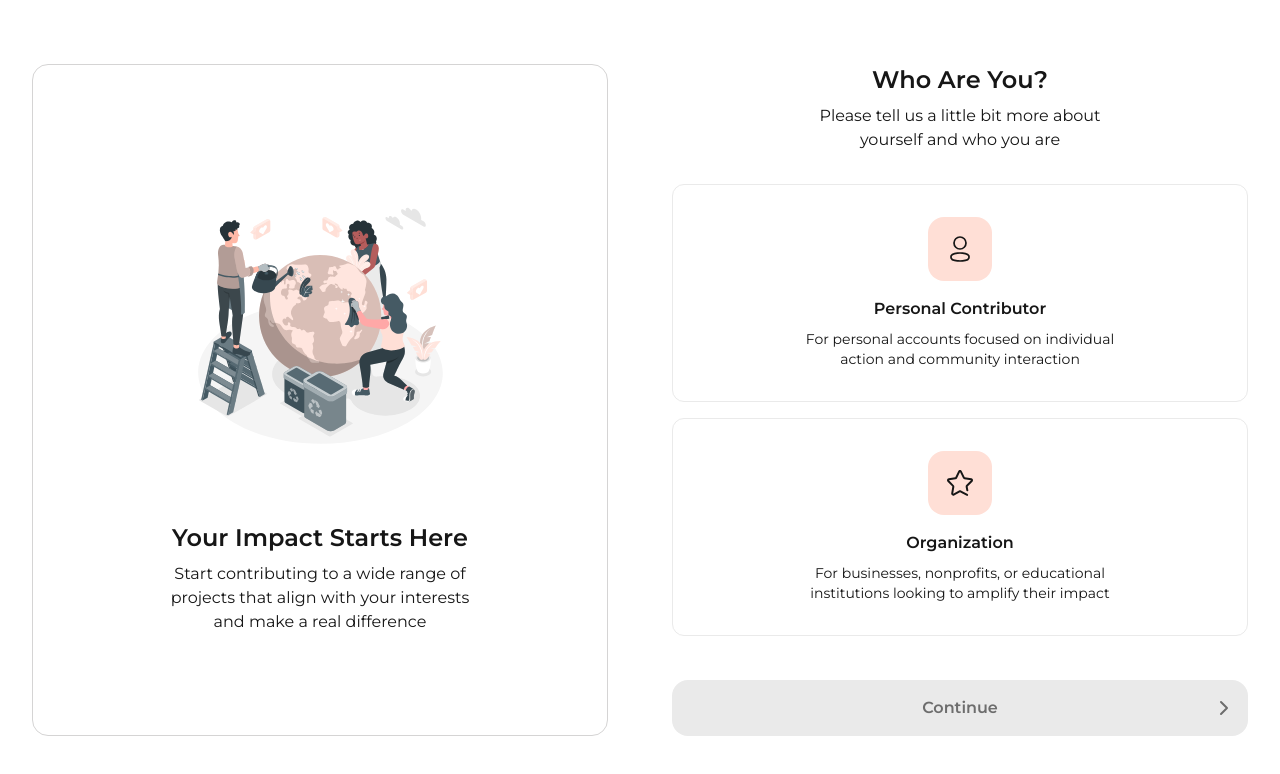
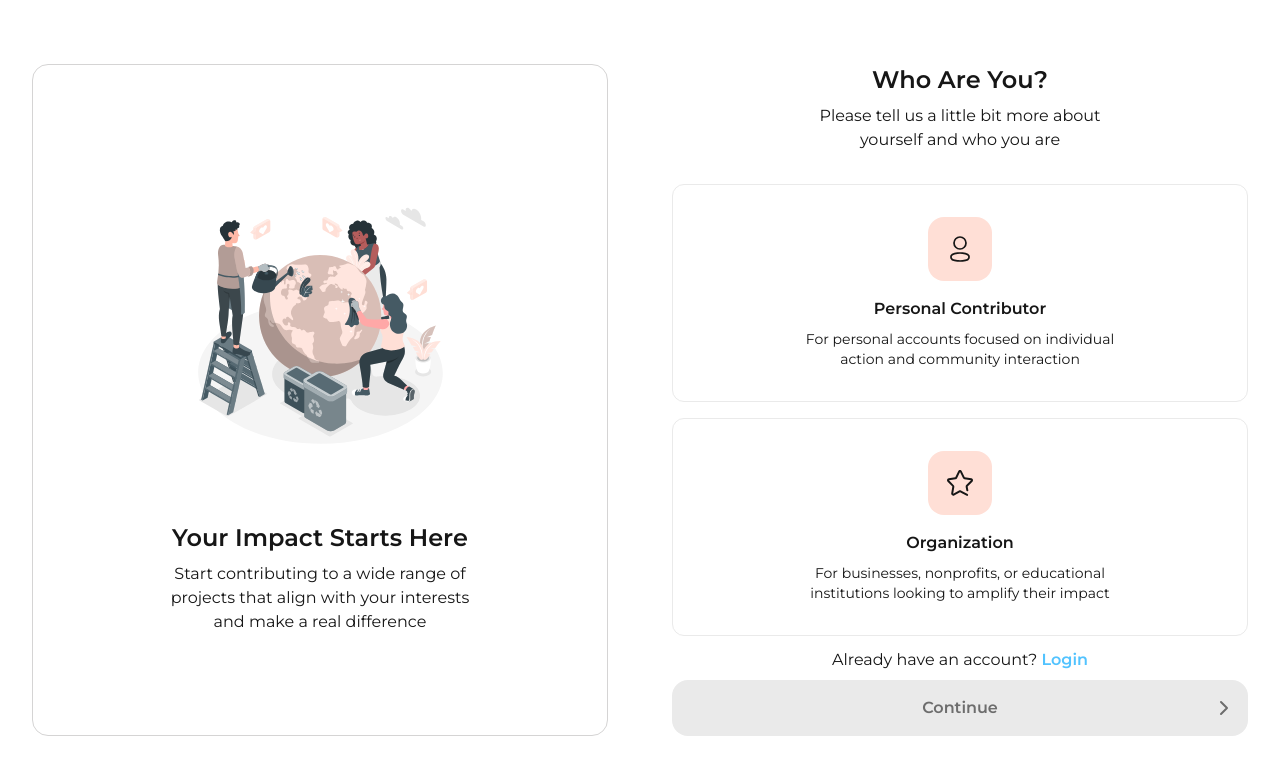
Before and after one commit to IhsanAljundi/impactful, a React (Create React App) app in the folder frontend/: page /register in a window 1280 px wide. Shown: the top 774 px of the page. Built offline with nearby package versions, Linux system fonts and the light colour scheme.

Commit message:
feat: add link to login page

```diff
--- a/frontend/src/modules/register/Register.jsx
+++ b/frontend/src/modules/register/Register.jsx
@@ -4,9 +4,9 @@ import { RegisterRole } from "./RegisterRole";
 import { RegisterIndividual } from "./RegisterIndividual";
 import { RegisterOrganization } from "./RegisterOrganization";
 
-import { ReactComponent as AmplifyIcon } from "./illustrations/amplify.svg";
-import { ReactComponent as CommunityIcon } from "./illustrations/community.svg";
-import { ReactComponent as StartIcon } from "./illustrations/start.svg";
+import { ReactComponent as AmplifyIllustration } from "./illustrations/amplify.svg";
+import { ReactComponent as CommunityIllustration } from "./illustrations/community.svg";
+import { ReactComponent as StartIllustration } from "./illustrations/start.svg";
 
 const Register = () => {
   const [page, setPage] = useState(0);
@@ -16,11 +16,11 @@ const Register = () => {
     <main className="container grid grid-cols-1 lg:grid-cols-2 gap-16 py-8 lg:py-16 min-h-screen">
       <div className="flex flex-col items-center justify-center p-4 pb-8 text-center border border-gray-300 rounded-2xl">
         {page === 0 ? (
-          <StartIcon className="w-3/4 lg:w-1/2" />
+          <StartIllustration className="w-3/4 lg:w-1/2" />
         ) : role === "individual" ? (
-          <CommunityIcon className="w-3/4 lg:w-1/2" />
+          <CommunityIllustration className="w-3/4 lg:w-1/2" />
         ) : role === "organization" ? (
-          <AmplifyIcon className="w-3/4 lg:w-1/2" />
+          <AmplifyIllustration className="w-3/4 lg:w-1/2" />
         ) : null}
 
         <h2 className="lg:mt-8 text-2xl font-semibold">
--- a/frontend/src/modules/register/RegisterIndividual.jsx
+++ b/frontend/src/modules/register/RegisterIndividual.jsx
@@ -1,5 +1,5 @@
 import { useState } from "react";
-import { useNavigate } from "react-router-dom";
+import { Link, useNavigate } from "react-router-dom";
 import { Controller, useForm } from "react-hook-form";
 import toast from "react-hot-toast";
 
@@ -120,8 +120,15 @@ const RegisterIndividual = () => {
         />
       </div>
 
+      <p className="mt-8 lg:mt-auto">
+        Already have an account?{" "}
+        <Link className="text-blue font-semibold" to="/login">
+          Login
+        </Link>
+      </p>
+
       <Button
-        className="mt-8 lg:mt-auto w-full"
+        className="mt-2 w-full"
         trailing={<ChevronIcon />}
         loading={loading}
         variant="fill"
--- a/frontend/src/modules/register/RegisterOrganization.jsx
+++ b/frontend/src/modules/register/RegisterOrganization.jsx
@@ -1,5 +1,5 @@
 import { useState } from "react";
-import { useNavigate } from "react-router-dom";
+import { Link, useNavigate } from "react-router-dom";
 import { Controller, useForm } from "react-hook-form";
 import toast from "react-hot-toast";
 
@@ -121,8 +121,15 @@ const RegisterOrganization = () => {
         />
       </div>
 
+      <p className="mt-8 lg:mt-auto">
+        Already have an account?{" "}
+        <Link className="text-blue font-semibold" to="/login">
+          Login
+        </Link>
+      </p>
+
       <Button
-        className="mt-8 lg:mt-auto w-full"
+        className="mt-2 w-full"
         trailing={<ChevronIcon />}
         loading={loading}
         variant="fill"
--- a/frontend/src/modules/register/RegisterRole.jsx
+++ b/frontend/src/modules/register/RegisterRole.jsx
@@ -1,3 +1,4 @@
+import { Link } from "react-router-dom";
 import { twMerge } from "tailwind-merge";
 
 import { Button } from "../../elements";
@@ -61,8 +62,15 @@ const RegisterRole = ({ role, setRole, onContinue }) => (
       />
     </div>
 
+    <p className="mt-8 lg:mt-auto">
+      Already have an account?{" "}
+      <Link className="text-blue font-semibold" to="/login">
+        Login
+      </Link>
+    </p>
+
     <Button
-      className="mt-8 lg:mt-auto w-full"
+      className="mt-2 w-full"
       variant="fill"
       trailing={<ChevronIcon />}
       onClick={onContinue}
```
